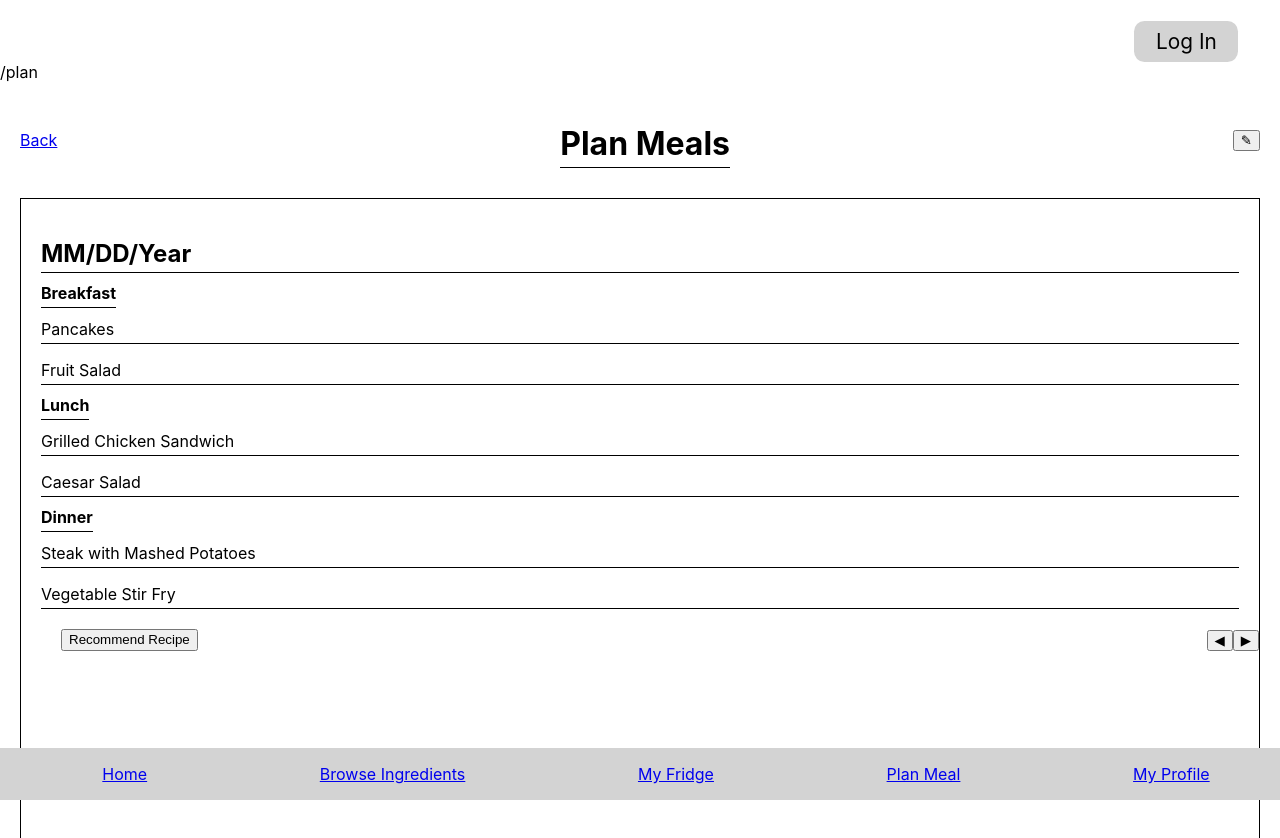
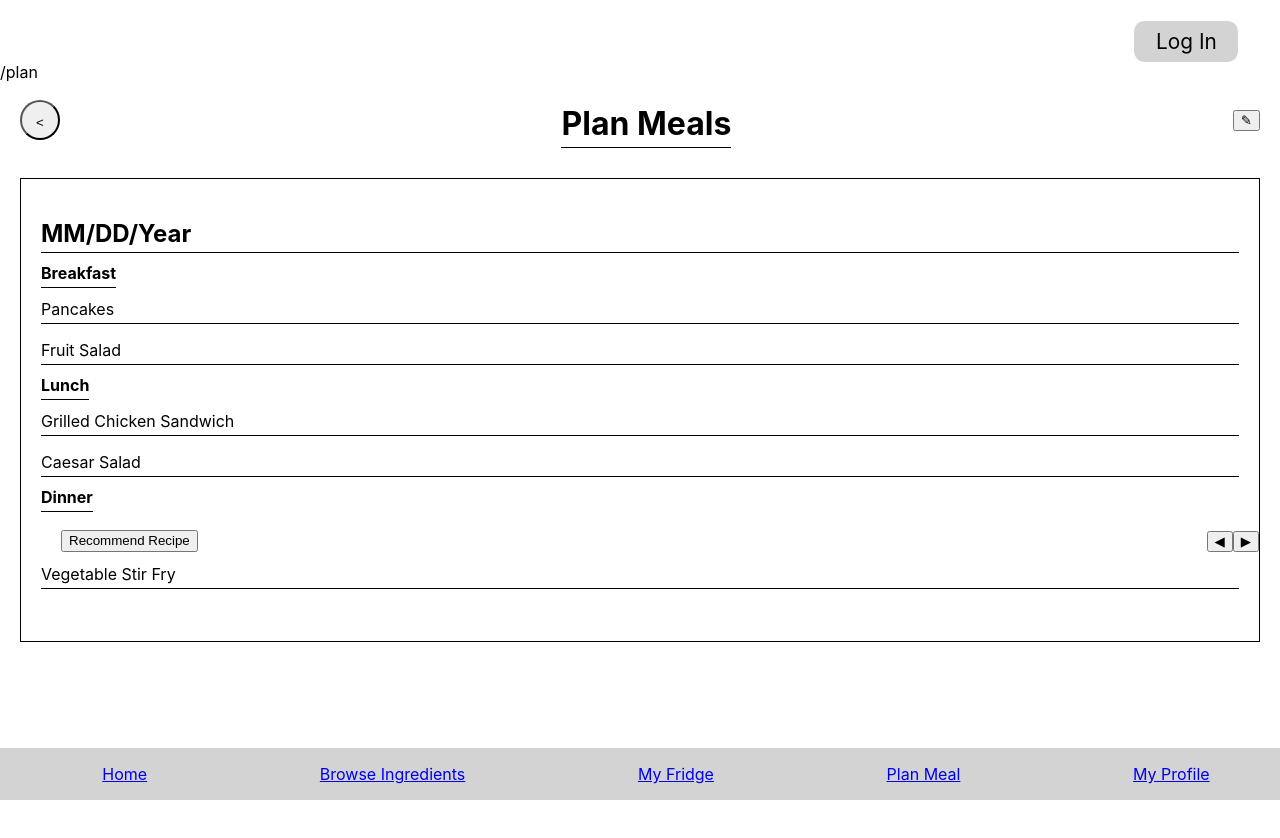
Before and after one commit to agiledev-students-fall2023/4-final-project-agile-architects-1, a React (Create React App) app in the folder front-end/: page /plan in a window 1280 px wide. Shown: the top 838 px of the page. After the commit the page ends 800 px from the top, so only its background shows below. Built offline with nearby package versions, Linux system fonts and the light colour scheme.

Commit message:
back button

```diff
--- a/front-end/src/routes/PlanMeal.css
+++ b/front-end/src/routes/PlanMeal.css
@@ -1,9 +1,9 @@
 /* PlanMeal.css */
 .container {
-    padding: 20px;
+    padding: 0px 20px;
     display: flex;
     flex-direction: column;
-    height: calc(100vh - 60px);
+    height: calc(70vh);
 }
 
 .meal-box {
@@ -56,3 +56,15 @@
     background-color: white; /* To ensure a white background */
     padding: 10px 20px; /* Adjust padding to align with the meal-box padding */
 }
+
+.back-button {
+    text-decoration: none;
+    color: inherit;  /* To ensure the link has the same color as the surrounding text */
+    display: inline-block;  /* This ensures the entire area of the link is clickable */
+
+    width: 40px;             /* Width of the circle */
+    height: 40px;            /* Height of the circle */
+    border-radius: 50%;      /* Makes it circular */
+    text-align: center;      /* To center the < symbol */
+    line-height: 40px;       /* Vertically align the < symbol */
+}
--- a/front-end/src/routes/PlanMeal.js
+++ b/front-end/src/routes/PlanMeal.js
@@ -13,12 +13,10 @@ function PlanMeal() {
         "Dinner": ["Steak with Mashed Potatoes", "Vegetable Stir Fry"],
     });
 
-    // ... (other functions and handlers remain the same)
-
     return (
         <div className="container">
             <header className="header">
-                <Link to="/fridge" className="back-button">Back</Link>
+            <Link to="/fridge" className="back-button"><button className="back-button">&lt;</button></Link>
                 <h1 className="notebook-line">Plan Meals</h1>
                 <button onClick={() => { /* Implement pencil/edit button logic here */ }}>✎</button>
             </header>
```
